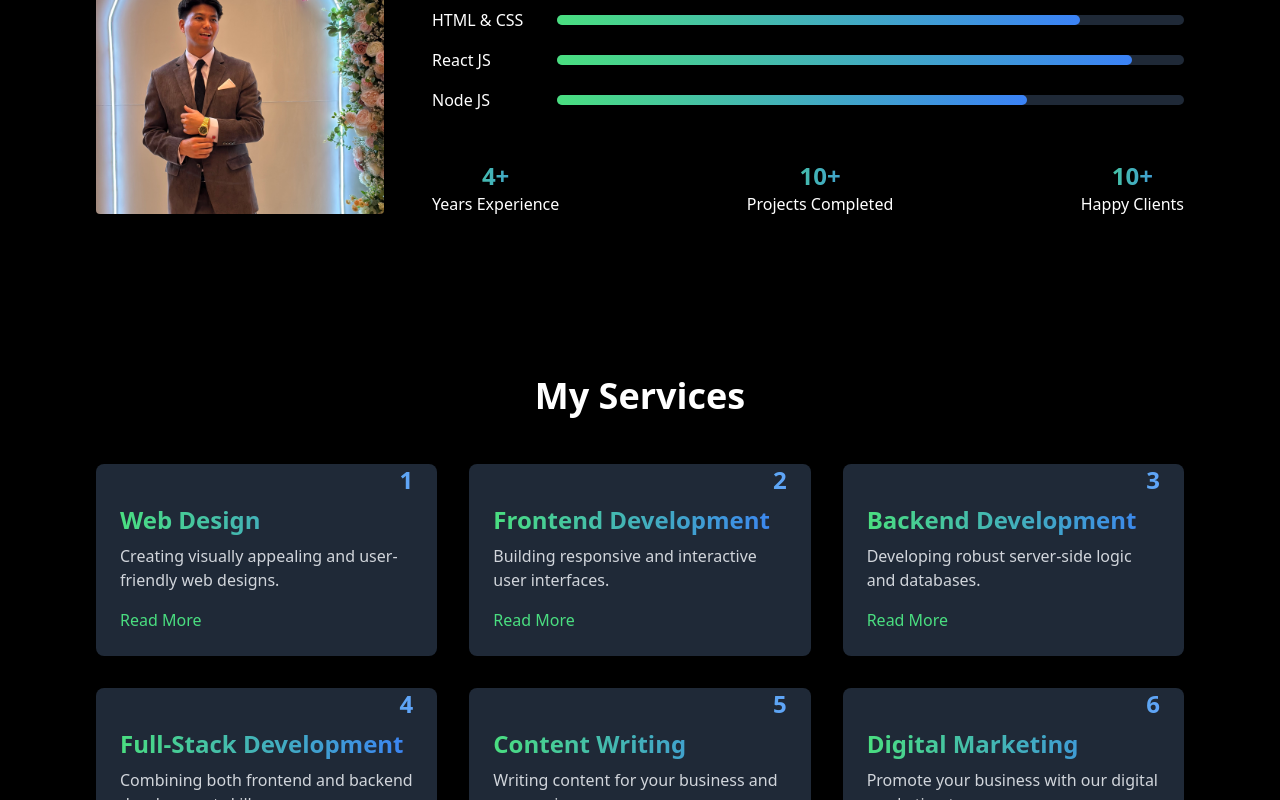
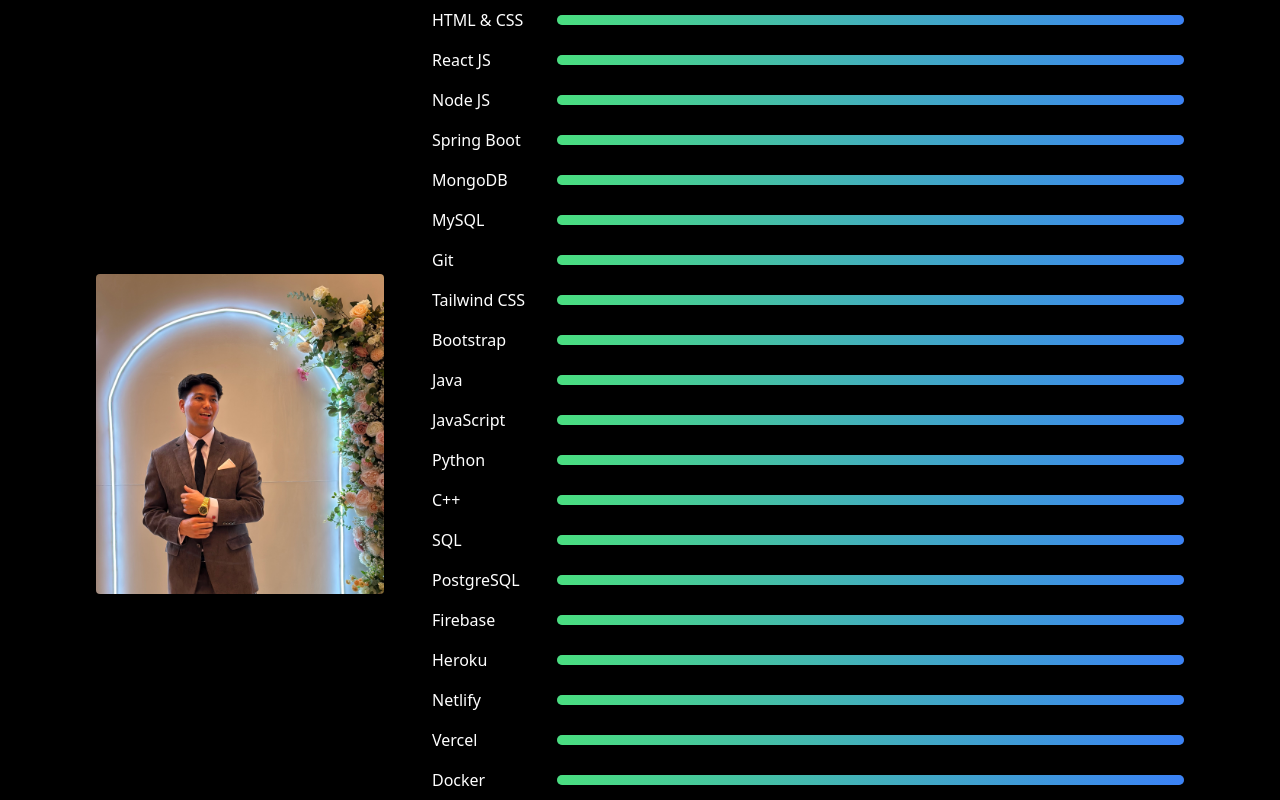
Before and after one commit to Ngolo7/My-portfolio, a React (Vite) app: page / in a window 1280 px wide. Shown: the part 840-1640 px from the top of the page. Built offline with nearby package versions, Linux system fonts and the light colour scheme.

Commit message:
added skillsbars

```diff
--- a/src/components/about.jsx
+++ b/src/components/about.jsx
@@ -1,5 +1,6 @@
 import React from "react";
 import AboutImage from "../assets/aboutme-image.png";
+import SkillBar from "../components/skillBar";
 
 const About = () => {
   return (
@@ -20,40 +21,30 @@
               seamless and efficient user experiences.
             </p>
             <div className="space-y-4">
-              <div className="flex items-center">
-                <label htmlFor="htmlandcss" className="w-2/12">
-                  HTML & CSS
-                </label>
-                <div className="grow bg-gray-800 rounded-full h-2.5">
-                  <div
-                    className="bg-gradient-to-r from-green-400 to-blue-500 h-2.5 rounded-full
-                    transform transition-transform duration-300 hover:scale-105 w-10/12"
-                  ></div>
-                </div>
-              </div>
-              <div className="flex items-center">
-                <label htmlFor="htmlandcss" className="w-2/12">
-                  React JS
-                </label>
-                <div className="grow bg-gray-800 rounded-full h-2.5">
-                  <div
-                    className="bg-gradient-to-r from-green-400 to-blue-500 h-2.5 rounded-full
-                    transform transition-transform duration-300 hover:scale-105 w-11/12"
-                  ></div>
-                </div>
-              </div>
-              <div className="flex items-center">
-                <label htmlFor="htmlandcss" className="w-2/12">
-                  Node JS
-                </label>
-                <div className="grow bg-gray-800 rounded-full h-2.5">
-                  <div
-                    className="bg-gradient-to-r from-green-400 to-blue-500 h-2.5 rounded-full
-                    transform transition-transform duration-300 hover:scale-105 w-9/12"
-                  ></div>
-                </div>
-              </div>
+              <SkillBar skillName="HTML & CSS" proficiency="11/12" />
+              <SkillBar skillName="React JS" proficiency="10/12" />
+              <SkillBar skillName="Node JS" proficiency="9/12" />
+              <SkillBar skillName="Spring Boot" proficiency="9/12" />
+              <SkillBar skillName="MongoDB" proficiency="8/12" />
+              <SkillBar skillName="MySQL" proficiency="9/12" />
+              <SkillBar skillName="Git" proficiency="10/12" />
+              <SkillBar skillName="Tailwind CSS" proficiency="11/12" />
+              <SkillBar skillName="Bootstrap" proficiency="8/12" />
+              <SkillBar skillName="Java" proficiency="10/12" />
+              <SkillBar skillName="JavaScript" proficiency="9/12" />
+              <SkillBar skillName="Python" proficiency="4/12" />
+              <SkillBar skillName="C++" proficiency="8/12" />
+              <SkillBar skillName="SQL" proficiency="7/12" />
+              <SkillBar skillName="PostgreSQL" proficiency="5/12" />
+              <SkillBar skillName="Firebase" proficiency="6/12" />
+              <SkillBar skillName="Heroku" proficiency="7/12" />
+              <SkillBar skillName="Netlify" proficiency="9/12" />
+              <SkillBar skillName="Vercel" proficiency="9/12" />
+              <SkillBar skillName="Docker" proficiency="9/12" />
+              <SkillBar skillName="Kubernetes" proficiency="8/12" />
+              <SkillBar skillName="Jenkins" proficiency="5/12" />
             </div>
+
             <div className="mt-12 flex justify-between text-center">
               <div>
                 <h3
--- /dev/null
+++ b/src/components/skillBar.jsx
@@ -0,0 +1,19 @@
+// SkillBar.jsx
+import React from "react";
+
+const SkillBar = ({ skillName, proficiency }) => {
+  return (
+    <div className="flex items-center mb-4">
+      <label htmlFor={skillName} className="w-2/12">
+        {skillName}
+      </label>
+      <div className="grow bg-gray-800 rounded-full h-2.5">
+        <div
+          className={`bg-gradient-to-r from-green-400 to-blue-500 h-2.5 rounded-full transform transition-transform duration-300 hover:scale-105 w-${proficiency}`}
+        ></div>
+      </div>
+    </div>
+  );
+};
+
+export default SkillBar;
```
